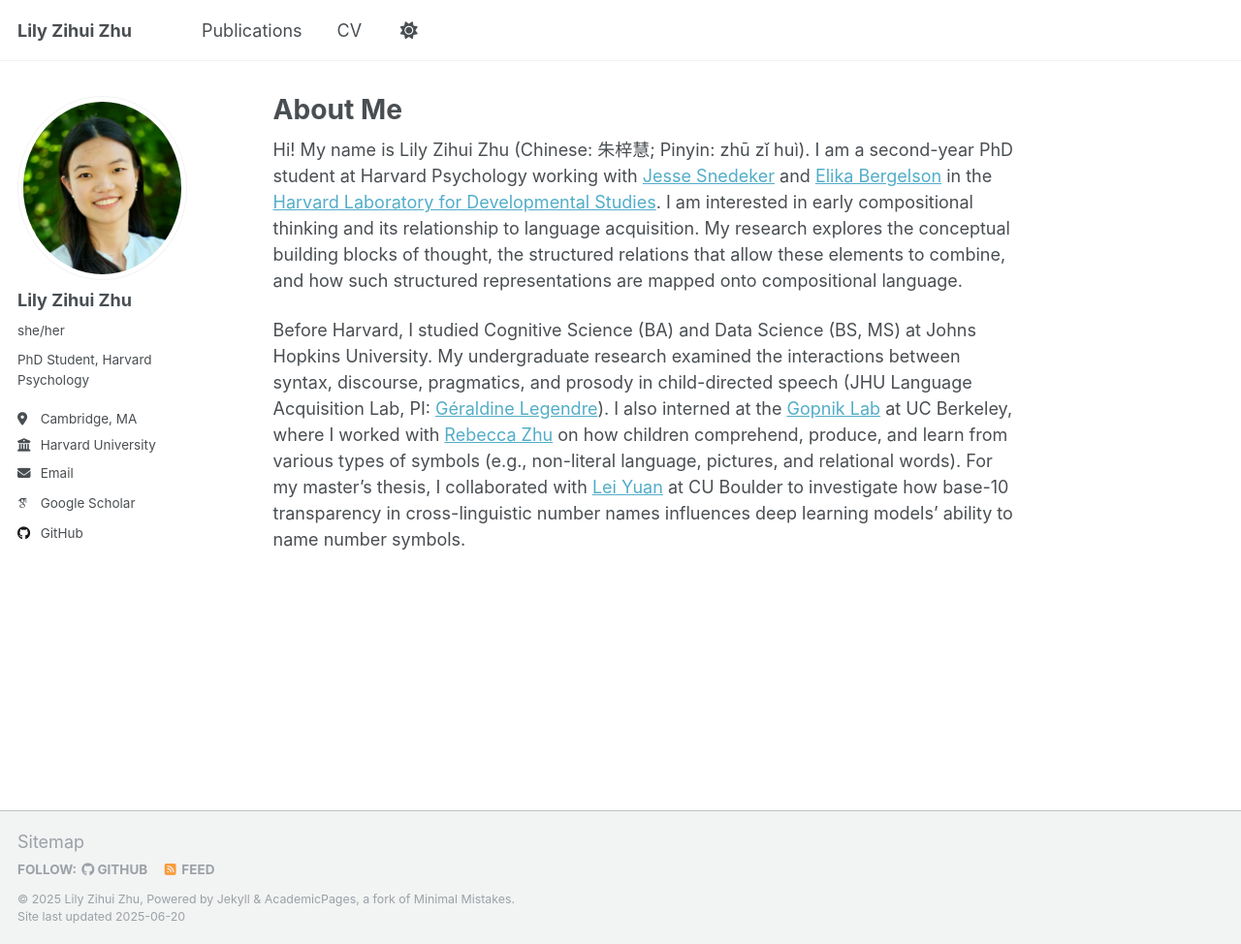
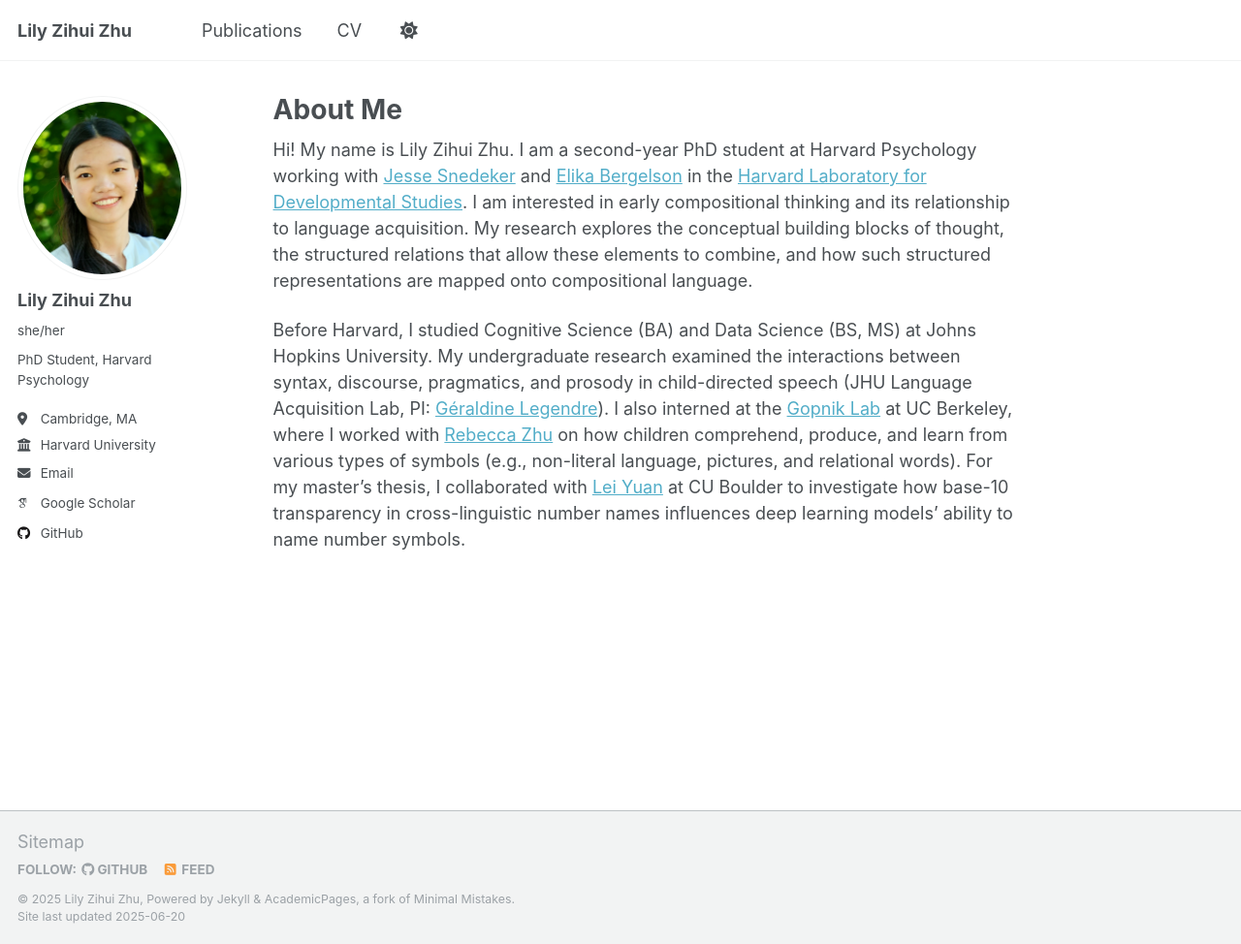
Before and after one commit to lilyzihuizhu/lilyzihuizhu.github.io, a Jekyll site: the page built from _pages/about.md, in a window 1280 px wide and 974 px high. Shown: the whole window at 97% size. Built offline with Jekyll 4.4.1, drawn with Linux system fonts in a browser that asks for light colours; some web fonts are replaced.

Commit message:
update name

```diff
--- a/_pages/about.md
+++ b/_pages/about.md
@@ -7,6 +7,6 @@ redirect_from:
   - /about.html
 ---
 
-Hi! My name is Lily Zihui Zhu (Chinese: 朱梓慧; Pinyin: zhū zǐ huì). I am a second-year PhD student at Harvard Psychology working with [Jesse Snedeker](https://www.harvardlds.org/jesse-snedeker/) and [Elika Bergelson](https://prod-bergelsonlab.drupalsites.harvard.edu/people/elika-bergelson) in the [Harvard Laboratory for Developmental Studies](https://www.harvardlds.org/). I am interested in early compositional thinking and its relationship to language acquisition. My research explores the conceptual building blocks of thought, the structured relations that allow these elements to combine, and how such structured representations are mapped onto compositional language.
+Hi! My name is Lily Zihui Zhu. <!--(Chinese: 朱梓慧; Pinyin: zhū zǐ huì).--> I am a second-year PhD student at Harvard Psychology working with [Jesse Snedeker](https://www.harvardlds.org/jesse-snedeker/) and [Elika Bergelson](https://prod-bergelsonlab.drupalsites.harvard.edu/people/elika-bergelson) in the [Harvard Laboratory for Developmental Studies](https://www.harvardlds.org/). I am interested in early compositional thinking and its relationship to language acquisition. My research explores the conceptual building blocks of thought, the structured relations that allow these elements to combine, and how such structured representations are mapped onto compositional language.
 
 Before Harvard, I studied Cognitive Science (BA) and Data Science (BS, MS) at Johns Hopkins University. My undergraduate research examined the interactions between syntax, discourse, pragmatics, and prosody in child-directed speech (JHU Language Acquisition Lab, PI: [Géraldine Legendre](https://cogsci.jhu.edu/directory/geraldine-legendre/)). I also interned at the [Gopnik Lab](https://www.gopniklab.berkeley.edu/) at UC Berkeley, where I worked with [Rebecca Zhu](https://scholar.google.ca/citations?user=F84H_2cAAAAJ) on how children comprehend, produce, and learn from various types of symbols (e.g., non-literal language, pictures, and relational words). For my master's thesis, I collaborated with [Lei Yuan](https://www.colorado.edu/lab/del/lei-yuan) at CU Boulder to investigate how base-10 transparency in cross-linguistic number names influences deep learning models' ability to name number symbols.
```
